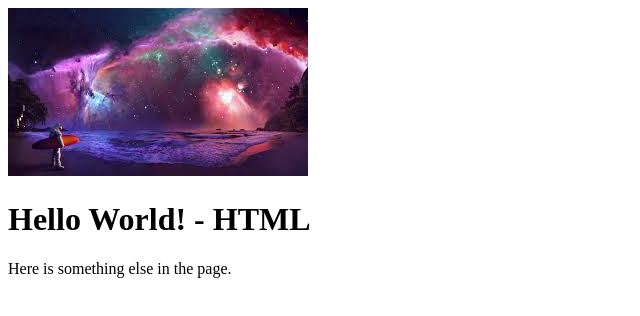
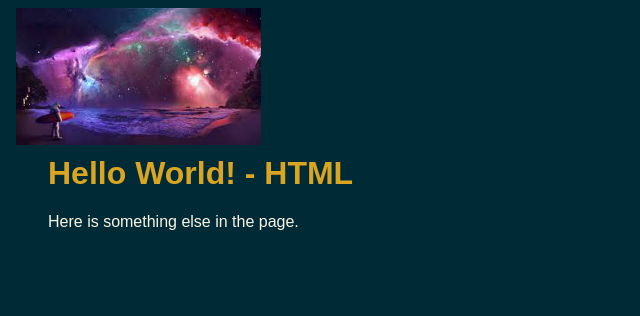
Before and after one commit to kalebcassady/kalebcassady.github.io, a plain HTML site: page index.html in a window 1280 px wide. Shown: the whole page, without its empty margins (0-640 px from the left). Drawn offline with Linux system fonts and the light colour scheme.

Commit message:
Update index.html

```diff
--- a/index.html
+++ b/index.html
@@ -1,7 +1,25 @@
 <!doctype html>
 <head>
-    <!-- this will not be visible in codepen -->
     <title>Hi! - HTML</title>
+    <style>
+    body {
+  font-family: sans-serif;
+  color: #FBF5E3;
+  background: #002B36;
+  margin-left: 3em;
+}
+
+h1 {
+  color: goldenrod;
+}
+
+img {
+  margin-left: -2em;
+  margin-bottom: -1em;
+  width: 20%;
+}
+    </style>
+
   </head>
   <body>
     <img src="image.jpeg">
```
